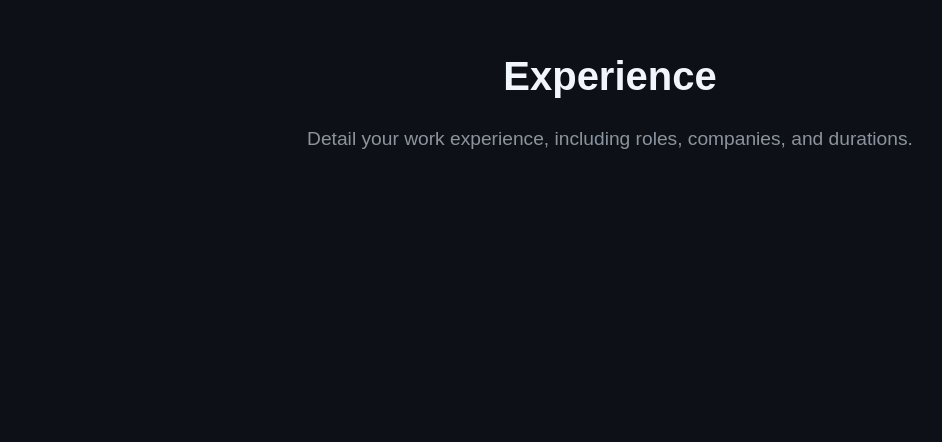
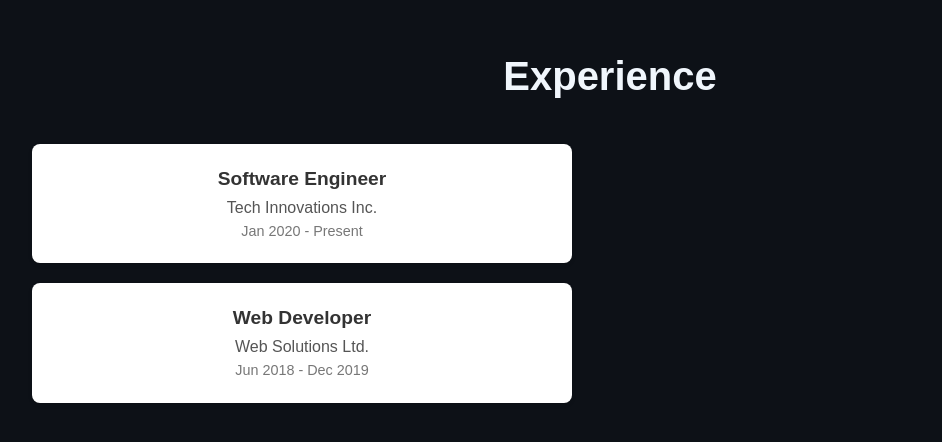
Before and after one commit to Ekronke/website2, a plain HTML site: page index.html in a window 1280 px wide. Shown: the part 1937-2379 px from the top of the page, without its empty margins (30-972 px from the left). Drawn offline with Linux system fonts and the light colour scheme.

Commit message:
Can't center card

```diff
--- a/css/style.css
+++ b/css/style.css
@@ -126,3 +126,45 @@ nav ul li a:hover .nav-icon-github,
 nav ul li a:hover .nav-icon-linkedin {
     transform: scale(1.1); /* Slightly increase size on hover */
 }
+
+.container {
+    display: flex;
+    flex-direction: column; /* Stack cards vertically */
+    align-items: center; /* Center cards horizontally */
+    gap: 20px; /* Space between cards */
+    max-width: 600px; /* Maximum width for the cards container */
+    width: 100%;
+    padding: 20px;
+    box-sizing: border-box; /* Include padding in width calculation */
+}
+
+.card {
+    background-color: #fff;
+    border-radius: 8px;
+    box-shadow: 0 2px 4px rgba(0, 0, 0, 0.1);
+    padding: 20px;
+    width: 100%; /* Full width of the container */
+    max-width: 500px; /* Maximum width for each card */
+    text-align: center;
+    transition: transform 0.2s ease-in-out;
+}
+
+.card:hover {
+    transform: scale(1.05);
+}
+
+.role {
+    font-size: 1.2em;
+    margin: 0;
+    color: #333;
+}
+
+.company {
+    font-size: 1em;
+    color: #555;
+}
+
+.date {
+    font-size: 0.9em;
+    color: #777;
+}
--- a/index.html
+++ b/index.html
@@ -35,7 +35,18 @@
 
     <section id="experience">
         <h2>Experience</h2>
-        <p>Detail your work experience, including roles, companies, and durations.</p>
+		<div class="container">
+			<div class="card">
+				<h3 class="role">Software Engineer</h3>
+				<p class="company">Tech Innovations Inc.</p>
+				<p class="date">Jan 2020 - Present</p>
+			</div>
+			<div class="card">
+				<h3 class="role">Web Developer</h3>
+				<p class="company">Web Solutions Ltd.</p>
+				<p class="date">Jun 2018 - Dec 2019</p>
+			</div>
+		</div>
     </section>
 
     <section id="projects">
```
